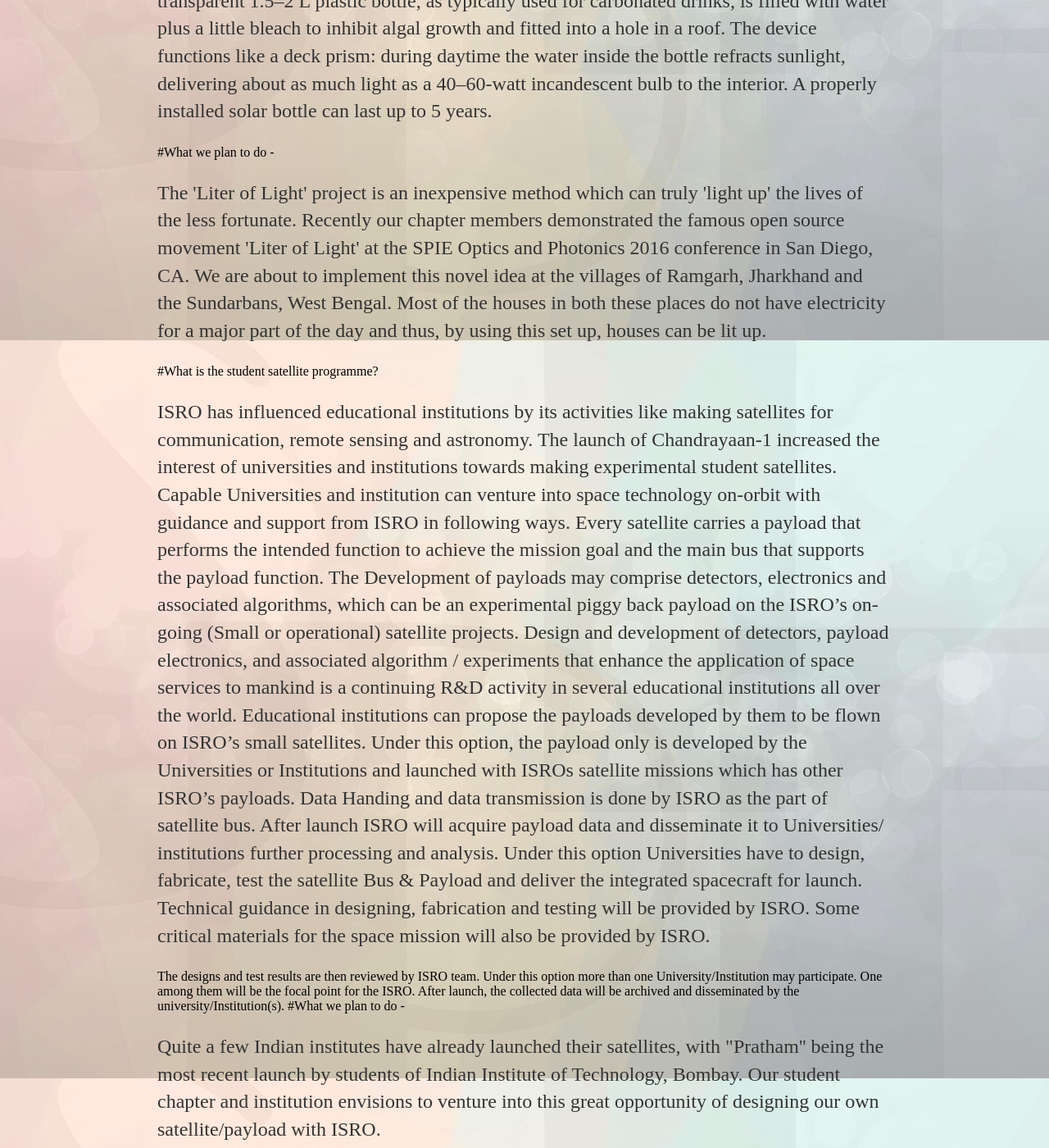
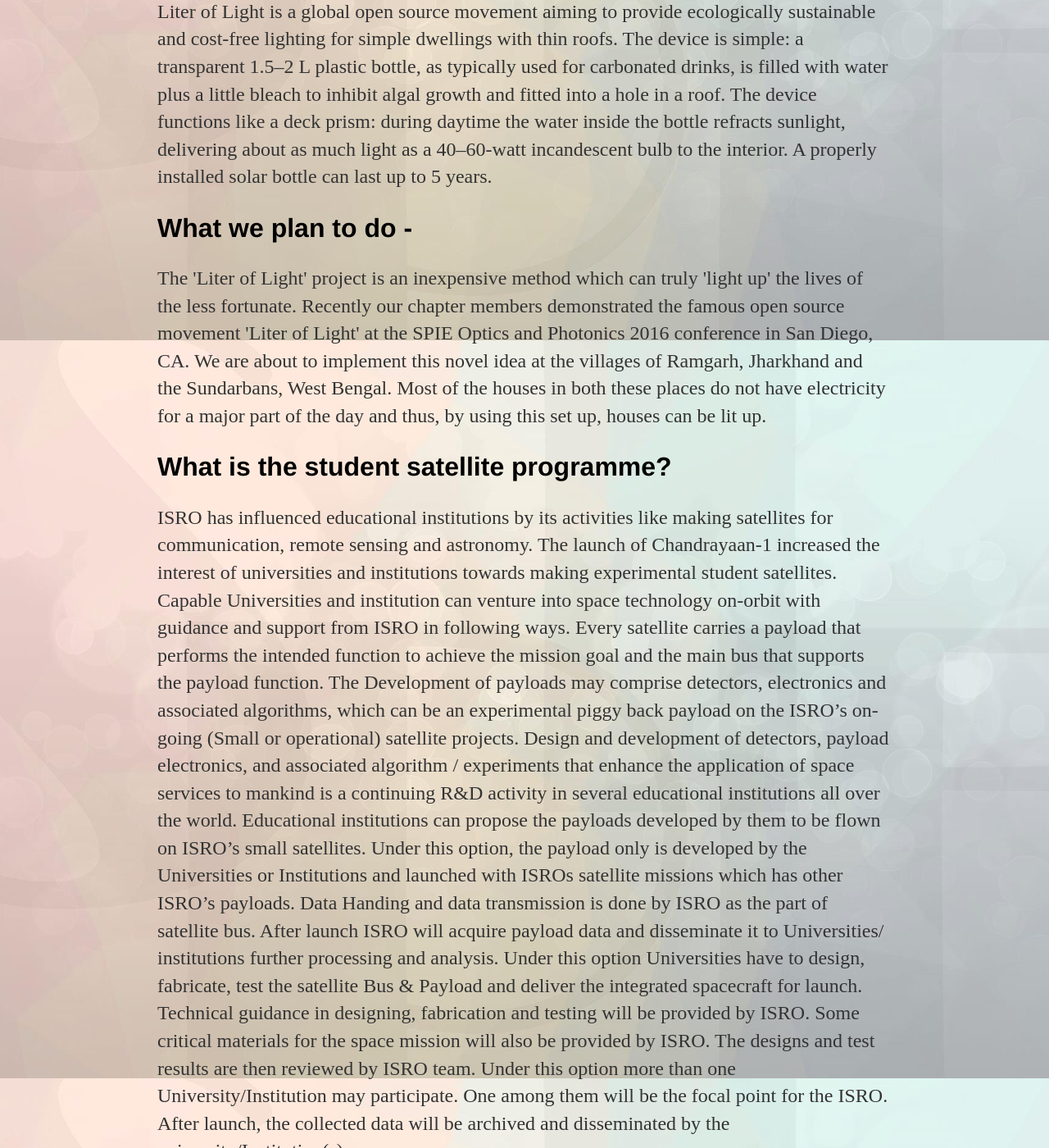
Before and after one commit to spietichapter/home, a Jekyll site: the page built from projects/index.html, in a window 1280 px wide and 1400 px high, scrolled down 1385 px. Shown: the whole window at 82% size. Built offline with Jekyll 4.4.1, drawn with Linux system fonts in a browser that asks for light colours; some of the changed text lies outside the part shown.

Commit message:
Update index.html

```diff
--- a/projects/index.html
+++ b/projects/index.html
@@ -11,34 +11,34 @@ title: SPIETI - About
   <li>ISRO Student Satellite Programme</li>
 </ul>
 
-# What is the Foldscope?
+  <h2>What is the Foldscope?</h2>
 <p>A Foldscope is an optical microscope that can be assembled from simple components, including a sheet of paper and a lens. It was developed by Manu Prakash of Stanford University and designed to cost less than US$1 to build. It is part of the "frugal science" movement which aims to make cheap and easy tools available for scientific use in the developing world.
 The basic principle of using a small spherical lens held close to the eye dates back to Antonie van Leeuwenhoek, who was the first to see single-celled organisms using such a lens held in a device of his own design. It is essentially an optical microscope that can be assembled from a punched sheet of cardstock, a spherical glass lens, a light emitting diode and a diffuser panel, along with a watch battery that powers the LED. Once assembled, the Foldscope is about the size of a bookmark. The Foldscope weighs 8 grams and comes in a kit with multiple lenses that provide magnification from 140X to 2,000X. The kit also includes magnets that can be stuck onto the Foldscope to attach it to a smartphone, allowing the user to take pictures of the magnification.
 The project was funded by several organisations including the Bill & Melinda Gates Foundation, which gave a grant of US $100,000 for research in November 2012. </p>
 
-# What we plan to do -
+  <h2>What we plan to do - </h2>
 <p>We have already finished assembling the foldscope and have started looking at different things such as human blood, leaves and mosquitoes, through it. We are keen to capture microscopic images of a wide array of objects. We will share these images with the international online Foldscope committee named Foldscope Explore. We have also planned to host an exhibition titled ‘’Life Under a microscope”, where all the photos taken by us will be put up on display for the public and especially school students. We will try to make the exhibition interactive by including videos of living cells and organising a fun “Identify the image” contest.
 In the future, we have plans to distribute Foldscopes across schools which cannot afford a traditional microscope. </p>
 
-#What is it - An adoption of A liter of Light Project?
+  <h2>What is it - An adoption of A liter of Light Project?</h2>
 <p>Liter of Light is a global open source movement aiming to provide ecologically sustainable and cost-free lighting for simple dwellings with thin roofs. The device is simple: a transparent 1.5–2 L plastic bottle, as typically used for carbonated drinks, is filled with water plus a little bleach to inhibit algal growth and fitted into a hole in a roof. The device functions like a deck prism: during daytime the water inside the bottle refracts sunlight, delivering about as much light as a 40–60-watt incandescent bulb to the interior. A properly installed solar bottle can last up to 5 years.</p>
 
-#What we plan to do -
+  <h2>What we plan to do - </h2>
 
 <p>The 'Liter of Light' project is an inexpensive method which can truly 'light up' the lives of the less fortunate. Recently our chapter members demonstrated the famous open source movement 'Liter of Light' at the SPIE Optics and Photonics 2016 conference in San Diego, CA. We are about to implement this novel idea at the villages of Ramgarh, Jharkhand and the Sundarbans, West Bengal. Most of the houses in both these places do not have electricity for a major part of the day and thus, by using this set up, houses can be lit up. </p>
 
-#What is the student satellite programme?
+  <h2>What is the student satellite programme? </h2>
 <p>ISRO has influenced educational institutions by its activities like making satellites for communication, remote sensing and astronomy. The launch of Chandrayaan-1 increased the interest of universities and institutions towards making experimental student satellites. Capable Universities and institution can venture into space technology on-orbit with guidance and support from ISRO in following ways.
 Every satellite carries a payload that performs the intended function to achieve the mission goal and the main bus that supports the payload function. The Development of payloads may comprise detectors, electronics and associated algorithms, which can be an experimental piggy back payload on the ISRO’s on-going (Small or operational) satellite projects.
  Design and development of detectors, payload electronics, and associated algorithm / experiments that enhance the application of space services to mankind is a continuing R&D activity in several educational institutions all over the world. Educational institutions can propose the payloads developed by them to be flown on ISRO’s small satellites.
 Under this option, the payload only is developed by the Universities or Institutions and launched with ISROs satellite missions which has other ISRO’s payloads. Data Handing and data transmission is done by ISRO as the part of satellite bus.
 After launch ISRO will acquire payload data and disseminate it to Universities/ institutions further processing and analysis.
-Under this option Universities have to design, fabricate, test the satellite Bus & Payload and deliver the integrated spacecraft for launch. Technical guidance in designing, fabrication and testing will be provided by ISRO. Some critical materials for the space mission will also be provided by ISRO. </p>
+Under this option Universities have to design, fabricate, test the satellite Bus & Payload and deliver the integrated spacecraft for launch. Technical guidance in designing, fabrication and testing will be provided by ISRO. Some critical materials for the space mission will also be provided by ISRO.
 The designs and test results are then reviewed by ISRO team.
-Under this option more than one University/Institution may participate. One among them will be the focal point for the ISRO. After launch, the collected data will be archived and disseminated by the university/Institution(s).
+Under this option more than one University/Institution may participate. One among them will be the focal point for the ISRO. After launch, the collected data will be archived and disseminated by the university/Institution(s).</p>
 
 
 
-#What we plan to do -
+  <h2>What we plan to do -</h2>
 <p>Quite a few Indian institutes have already launched their satellites, with "Pratham'' being the most recent launch by students of Indian Institute of Technology, Bombay. Our student chapter and institution envisions to venture into this great opportunity of designing our own satellite/payload with ISRO. </p>
 </div><!-- /.blurb -->
```
